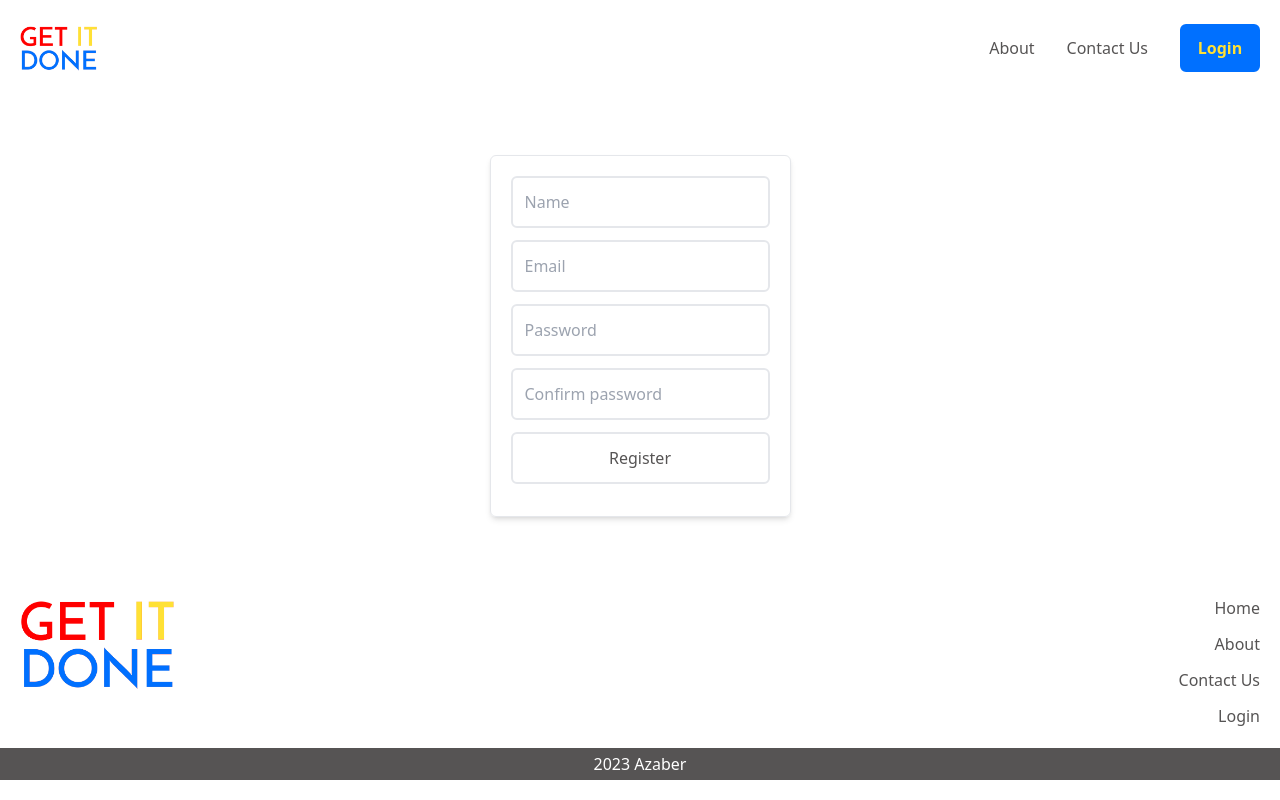
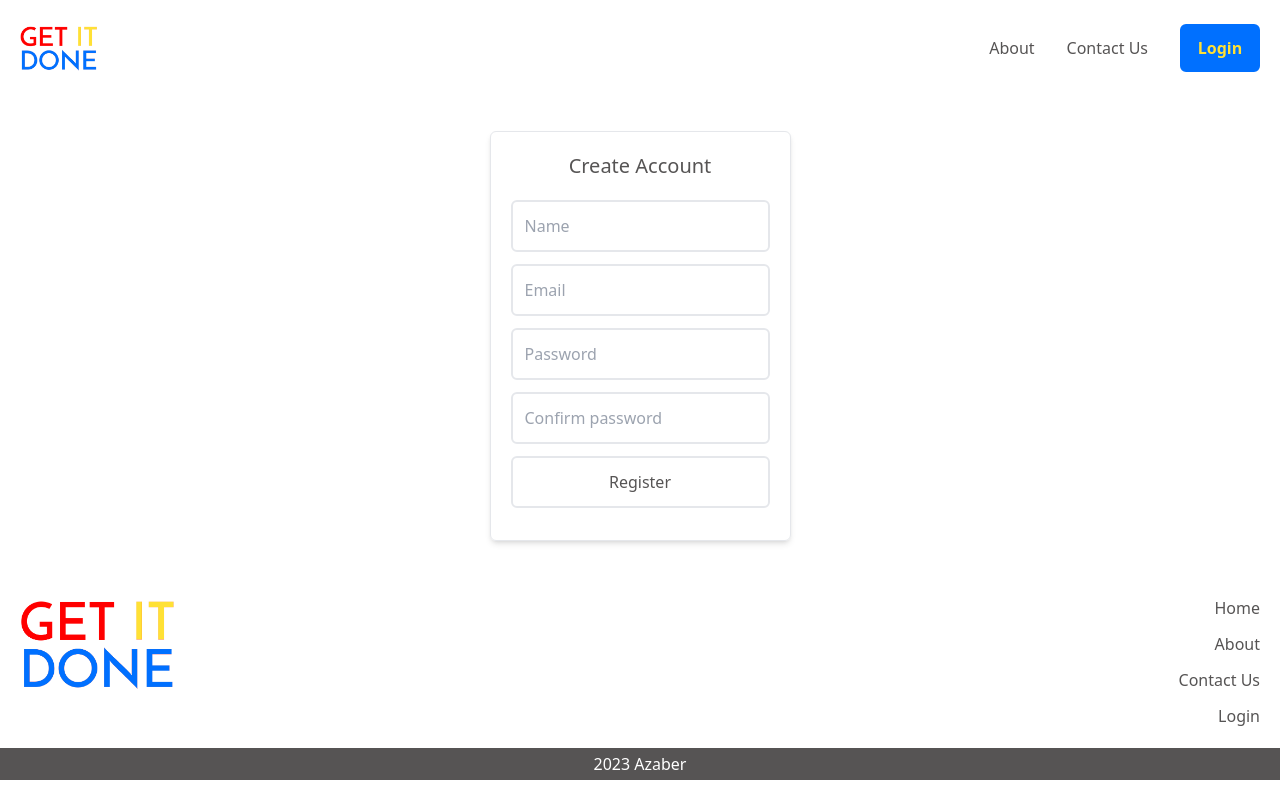
Before and after one commit to realazaber/laravel-task-tracker, a Nuxt app in the folder frontend/: page /register in a window 1280 px wide. Built offline with nearby package versions, Linux system fonts and the light colour scheme.

Commit message:
Title for register form

```diff
--- a/frontend/pages/register.vue
+++ b/frontend/pages/register.vue
@@ -1,5 +1,6 @@
 <template>
         <form class="flex flex-col p-5">
+            <h2 class="pb-5 text-xl text-center">Create Account</h2>
             <input placeholder="Name" class="focus:border-b-4 focus:border-b-sec focus:border-t-0" type="text" name="name" required>
             <input placeholder="Email" class="focus:border-b-4 focus:border-b-thir focus:border-t-0" type="email" name="email" required>
             <input placeholder="Password" class="focus:border-b-4 focus:border-b-pri focus:border-t-0" type="password" name="password" required>
```
